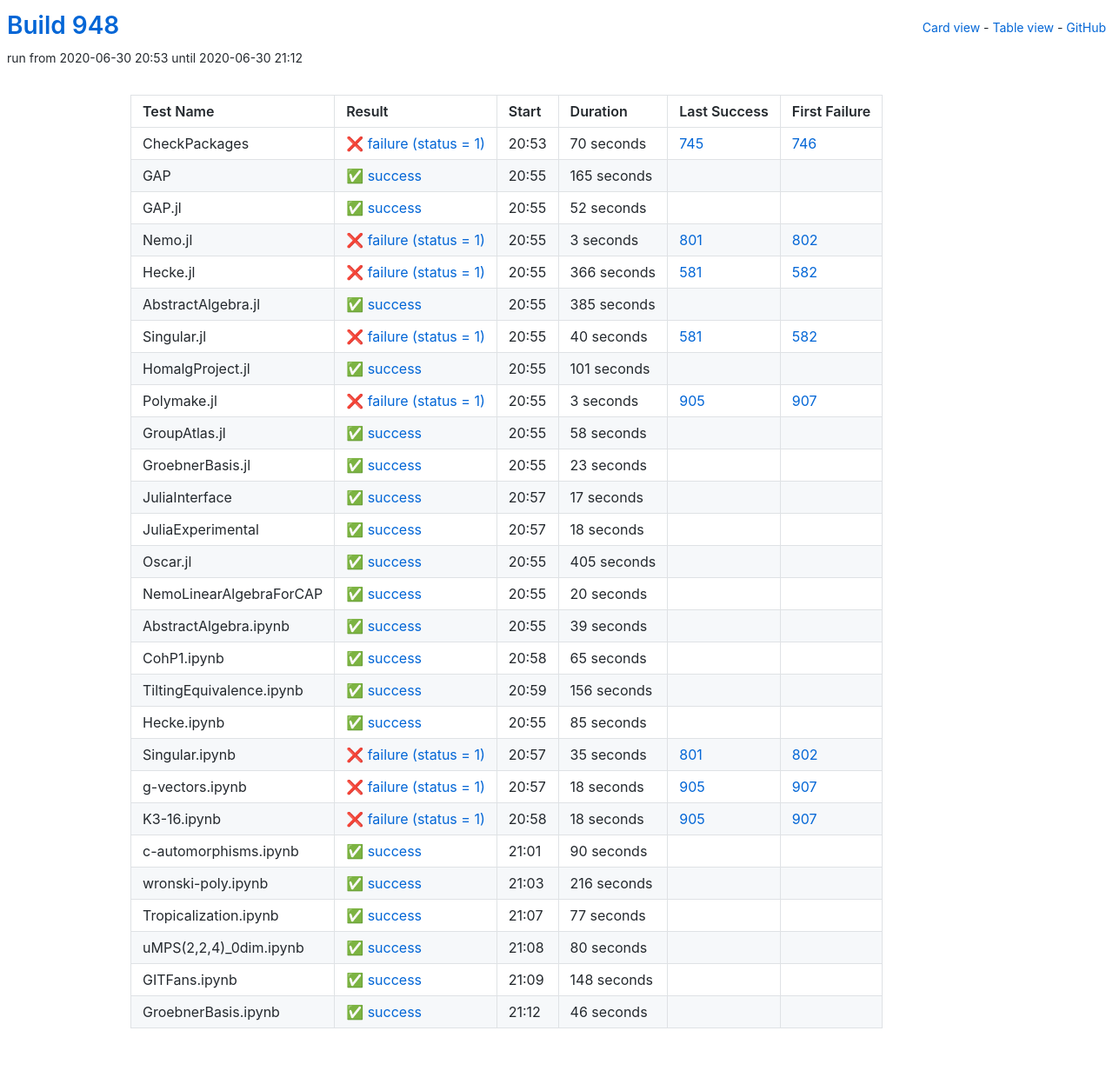
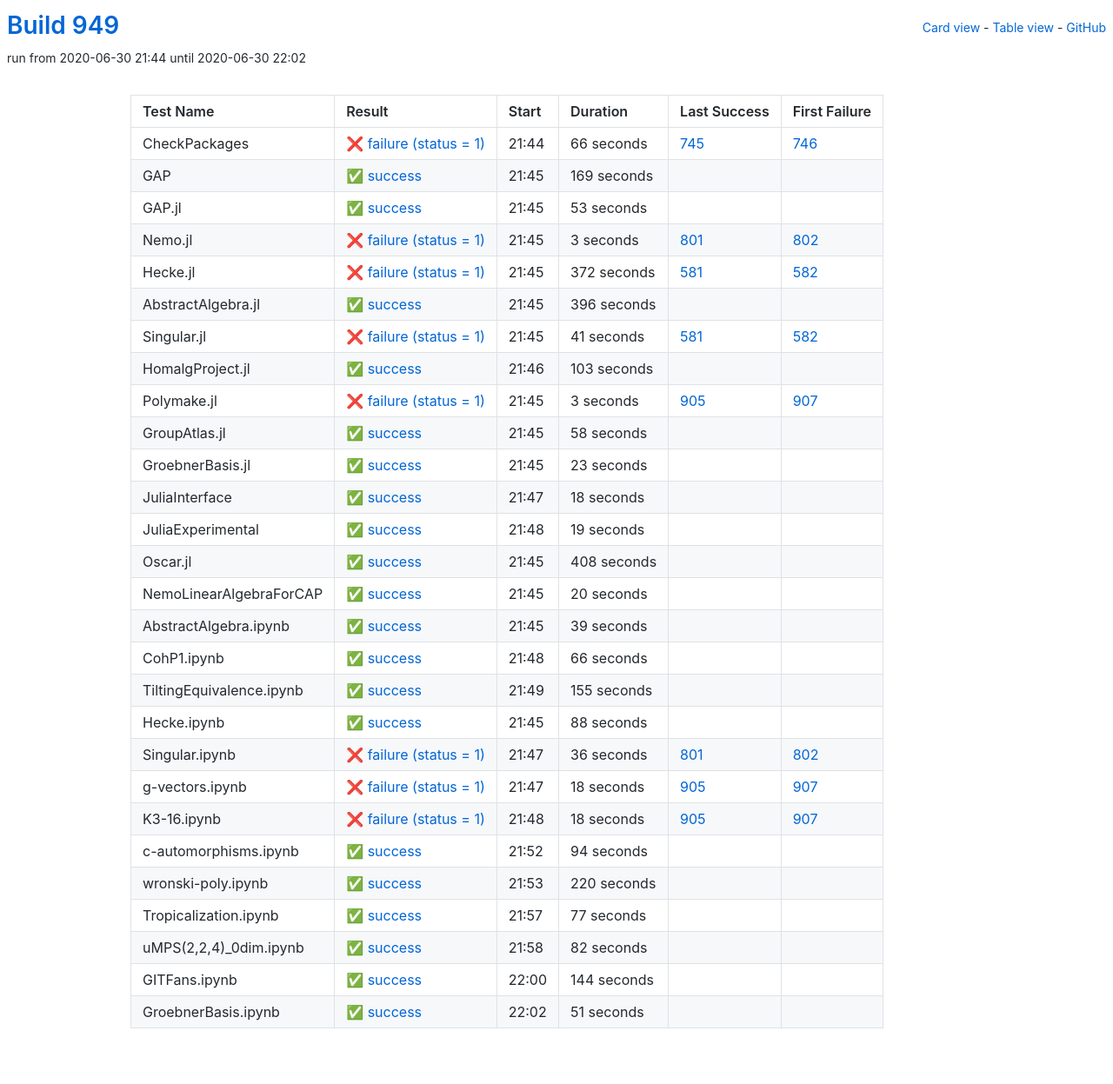
Before and after one commit to oscar-system/oscar-ci-status-1.4, a Jekyll site: the page built from table.html, in a window 1280 px wide. Shown: the whole page at 87% size. Built offline with Jekyll 4.4.1, drawn with Linux system fonts in a browser that asks for light colours.

Commit message:
Build #949

```diff
--- a/_data/ci.yml
+++ b/_data/ci.yml
@@ -1,6 +1,6 @@
 ---
-build: 948
-build_url: https://oscarci.mathematik.uni-kl.de/job/oscar-julia-1.4/948/
+build: 949
+build_url: https://oscarci.mathematik.uni-kl.de/job/oscar-julia-1.4/949/
 job: oscar-julia-1.4
 organization: oscar-system
 repo: oscar-ci-status-1.4
@@ -8,44 +8,44 @@ repourl: https://github.com/oscar-system/oscar-ci-status-1.4
 tests:
 - name: CheckPackages
   id: checkpackages
-  log: https://oscarci.mathematik.uni-kl.de/job/oscar-julia-1.4/948/artifact/logs/build-948/CheckPackages.log
-  start: 2020-06-30 20:53
+  log: https://oscarci.mathematik.uni-kl.de/job/oscar-julia-1.4/949/artifact/logs/build-949/CheckPackages.log
+  start: 2020-06-30 21:44
   success: false
   exitcode: 1
   status: failure
-  duration: 70
+  duration: 66
   last_success: 745
   last_success_url: https://oscarci.mathematik.uni-kl.de/job/oscar-julia-1.4/745/
   first_failure: 746
   first_failure_url: https://oscarci.mathematik.uni-kl.de/job/oscar-julia-1.4/746/
 - name: GAP
   id: gap
-  log: https://oscarci.mathematik.uni-kl.de/job/oscar-julia-1.4/948/artifact/logs/build-948/GAP.log
-  start: 2020-06-30 20:55
+  log: https://oscarci.mathematik.uni-kl.de/job/oscar-julia-1.4/949/artifact/logs/build-949/GAP.log
+  start: 2020-06-30 21:45
   success: true
   exitcode: 0
   status: success
-  duration: 165
+  duration: 169
   last_success: false
   last_success_url:
   first_failure: false
   first_failure_url:
 - name: GAP.jl
   id: gap-jl
-  log: https://oscarci.mathematik.uni-kl.de/job/oscar-julia-1.4/948/artifact/logs/build-948/GAP.jl.log
-  start: 2020-06-30 20:55
+  log: https://oscarci.mathematik.uni-kl.de/job/oscar-julia-1.4/949/artifact/logs/build-949/GAP.jl.log
+  start: 2020-06-30 21:45
   success: true
   exitcode: 0
   status: success
-  duration: 52
+  duration: 53
   last_success: false
   last_success_url:
   first_failure: false
   first_failure_url:
 - name: Nemo.jl
   id: nemo-jl
-  log: https://oscarci.mathematik.uni-kl.de/job/oscar-julia-1.4/948/artifact/logs/build-948/Nemo.jl.log
-  start: 2020-06-30 20:55
+  log: https://oscarci.mathematik.uni-kl.de/job/oscar-julia-1.4/949/artifact/logs/build-949/Nemo.jl.log
+  start: 2020-06-30 21:45
   success: false
   exitcode: 1
   status: failure
@@ -56,56 +56,56 @@ tests:
   first_failure_url: https://oscarci.mathematik.uni-kl.de/job/oscar-julia-1.4/802/
 - name: Hecke.jl
   id: hecke-jl
-  log: https://oscarci.mathematik.uni-kl.de/job/oscar-julia-1.4/948/artifact/logs/build-948/Hecke.jl.log
-  start: 2020-06-30 20:55
+  log: https://oscarci.mathematik.uni-kl.de/job/oscar-julia-1.4/949/artifact/logs/build-949/Hecke.jl.log
+  start: 2020-06-30 21:45
   success: false
   exitcode: 1
   status: failure
-  duration: 366
+  duration: 372
   last_success: 581
   last_success_url: https://oscarci.mathematik.uni-kl.de/job/oscar-julia-1.4/581/
   first_failure: 582
   first_failure_url: https://oscarci.mathematik.uni-kl.de/job/oscar-julia-1.4/582/
 - name: AbstractAlgebra.jl
   id: abstractalgebra-jl
-  log: https://oscarci.mathematik.uni-kl.de/job/oscar-julia-1.4/948/artifact/logs/build-948/AbstractAlgebra.jl.log
-  start: 2020-06-30 20:55
+  log: https://oscarci.mathematik.uni-kl.de/job/oscar-julia-1.4/949/artifact/logs/build-949/AbstractAlgebra.jl.log
+  start: 2020-06-30 21:45
   success: true
   exitcode: 0
   status: success
-  duration: 385
+  duration: 396
   last_success: false
   last_success_url:
   first_failure: false
   first_failure_url:
 - name: Singular.jl
   id: singular-jl
-  log: https://oscarci.mathematik.uni-kl.de/job/oscar-julia-1.4/948/artifact/logs/build-948/Singular.jl.log
-  start: 2020-06-30 20:55
+  log: https://oscarci.mathematik.uni-kl.de/job/oscar-julia-1.4/949/artifact/logs/build-949/Singular.jl.log
+  start: 2020-06-30 21:45
   success: false
   exitcode: 1
   status: failure
-  duration: 40
+  duration: 41
   last_success: 581
   last_success_url: https://oscarci.mathematik.uni-kl.de/job/oscar-julia-1.4/581/
   first_failure: 582
   first_failure_url: https://oscarci.mathematik.uni-kl.de/job/oscar-julia-1.4/582/
 - name: HomalgProject.jl
   id: homalgproject-jl
-  log: https://oscarci.mathematik.uni-kl.de/job/oscar-julia-1.4/948/artifact/logs/build-948/HomalgProject.jl.log
-  start: 2020-06-30 20:55
+  log: https://oscarci.mathematik.uni-kl.de/job/oscar-julia-1.4/949/artifact/logs/build-949/HomalgProject.jl.log
+  start: 2020-06-30 21:46
   success: true
   exitcode: 0
   status: success
-  duration: 101
+  duration: 103
   last_success: false
   last_success_url:
   first_failure: false
   first_failure_url:
 - name: Polymake.jl
   id: polymake-jl
-  log: https://oscarci.mathematik.uni-kl.de/job/oscar-julia-1.4/948/artifact/logs/build-948/Polymake.jl.log
-  start: 2020-06-30 20:55
+  log: https://oscarci.mathematik.uni-kl.de/job/oscar-julia-1.4/949/artifact/logs/build-949/Polymake.jl.log
+  start: 2020-06-30 21:45
   success: false
   exitcode: 1
   status: failure
@@ -116,8 +116,8 @@ tests:
   first_failure_url: https://oscarci.mathematik.uni-kl.de/job/oscar-julia-1.4/907/
 - name: GroupAtlas.jl
   id: groupatlas-jl
-  log: https://oscarci.mathematik.uni-kl.de/job/oscar-julia-1.4/948/artifact/logs/build-948/GroupAtlas.jl.log
-  start: 2020-06-30 20:55
+  log: https://oscarci.mathematik.uni-kl.de/job/oscar-julia-1.4/949/artifact/logs/build-949/GroupAtlas.jl.log
+  start: 2020-06-30 21:45
   success: true
   exitcode: 0
   status: success
@@ -128,8 +128,8 @@ tests:
   first_failure_url:
 - name: GroebnerBasis.jl
   id: groebnerbasis-jl
-  log: https://oscarci.mathematik.uni-kl.de/job/oscar-julia-1.4/948/artifact/logs/build-948/GroebnerBasis.jl.log
-  start: 2020-06-30 20:55
+  log: https://oscarci.mathematik.uni-kl.de/job/oscar-julia-1.4/949/artifact/logs/build-949/GroebnerBasis.jl.log
+  start: 2020-06-30 21:45
   success: true
   exitcode: 0
   status: success
@@ -140,20 +140,8 @@ tests:
   first_failure_url:
 - name: JuliaInterface
   id: juliainterface
-  log: https://oscarci.mathematik.uni-kl.de/job/oscar-julia-1.4/948/artifact/logs/build-948/JuliaInterface.log
-  start: 2020-06-30 20:57
-  success: true
-  exitcode: 0
-  status: success
-  duration: 17
-  last_success: false
-  last_success_url:
-  first_failure: false
-  first_failure_url:
-- name: JuliaExperimental
-  id: juliaexperimental
-  log: https://oscarci.mathematik.uni-kl.de/job/oscar-julia-1.4/948/artifact/logs/build-948/JuliaExperimental.log
-  start: 2020-06-30 20:57
+  log: https://oscarci.mathematik.uni-kl.de/job/oscar-julia-1.4/949/artifact/logs/build-949/JuliaInterface.log
+  start: 2020-06-30 21:47
   success: true
   exitcode: 0
   status: success
@@ -162,22 +150,34 @@ tests:
   last_success_url:
   first_failure: false
   first_failure_url:
-- name: Oscar.jl
-  id: oscar-jl
-  log: https://oscarci.mathematik.uni-kl.de/job/oscar-julia-1.4/948/artifact/logs/build-948/Oscar.jl.log
-  start: 2020-06-30 20:55
+- name: JuliaExperimental
+  id: juliaexperimental
+  log: https://oscarci.mathematik.uni-kl.de/job/oscar-julia-1.4/949/artifact/logs/build-949/JuliaExperimental.log
+  start: 2020-06-30 21:48
   success: true
   exitcode: 0
   status: success
-  duration: 405
+  duration: 19
+  last_success: false
+  last_success_url:
+  first_failure: false
+  first_failure_url:
+- name: Oscar.jl
+  id: oscar-jl
+  log: https://oscarci.mathematik.uni-kl.de/job/oscar-julia-1.4/949/artifact/logs/build-949/Oscar.jl.log
+  start: 2020-06-30 21:45
+  success: true
+  exitcode: 0
+  status: success
+  duration: 408
   last_success: false
   last_success_url:
   first_failure: false
   first_failure_url:
 - name: NemoLinearAlgebraForCAP
   id: nemolinearalgebraforcap
-  log: https://oscarci.mathematik.uni-kl.de/job/oscar-julia-1.4/948/artifact/logs/build-948/NemoLinearAlgebraForCAP.log
-  start: 2020-06-30 20:55
+  log: https://oscarci.mathematik.uni-kl.de/job/oscar-julia-1.4/949/artifact/logs/build-949/NemoLinearAlgebraForCAP.log
+  start: 2020-06-30 21:45
   success: true
   exitcode: 0
   status: success
@@ -188,8 +188,8 @@ tests:
   first_failure_url:
 - name: AbstractAlgebra.ipynb
   id: abstractalgebra-ipynb
-  log: https://oscarci.mathematik.uni-kl.de/job/oscar-julia-1.4/948/artifact/logs/build-948/AbstractAlgebra.ipynb.log
-  start: 2020-06-30 20:55
+  log: https://oscarci.mathematik.uni-kl.de/job/oscar-julia-1.4/949/artifact/logs/build-949/AbstractAlgebra.ipynb.log
+  start: 2020-06-30 21:45
   success: true
   exitcode: 0
   status: success
@@ -200,56 +200,56 @@ tests:
   first_failure_url:
 - name: CohP1.ipynb
   id: cohp1-ipynb
-  log: https://oscarci.mathematik.uni-kl.de/job/oscar-julia-1.4/948/artifact/logs/build-948/CohP1.ipynb.log
-  start: 2020-06-30 20:58
+  log: https://oscarci.mathematik.uni-kl.de/job/oscar-julia-1.4/949/artifact/logs/build-949/CohP1.ipynb.log
+  start: 2020-06-30 21:48
   success: true
   exitcode: 0
   status: success
-  duration: 65
+  duration: 66
   last_success: false
   last_success_url:
   first_failure: false
   first_failure_url:
 - name: TiltingEquivalence.ipynb
   id: tiltingequivalence-ipynb
-  log: https://oscarci.mathematik.uni-kl.de/job/oscar-julia-1.4/948/artifact/logs/build-948/TiltingEquivalence.ipynb.log
-  start: 2020-06-30 20:59
+  log: https://oscarci.mathematik.uni-kl.de/job/oscar-julia-1.4/949/artifact/logs/build-949/TiltingEquivalence.ipynb.log
+  start: 2020-06-30 21:49
   success: true
   exitcode: 0
   status: success
-  duration: 156
+  duration: 155
   last_success: false
   last_success_url:
   first_failure: false
   first_failure_url:
 - name: Hecke.ipynb
   id: hecke-ipynb
-  log: https://oscarci.mathematik.uni-kl.de/job/oscar-julia-1.4/948/artifact/logs/build-948/Hecke.ipynb.log
-  start: 2020-06-30 20:55
+  log: https://oscarci.mathematik.uni-kl.de/job/oscar-julia-1.4/949/artifact/logs/build-949/Hecke.ipynb.log
+  start: 2020-06-30 21:45
   success: true
   exitcode: 0
   status: success
-  duration: 85
+  duration: 88
   last_success: false
   last_success_url:
   first_failure: false
   first_failure_url:
 - name: Singular.ipynb
   id: singular-ipynb
-  log: https://oscarci.mathematik.uni-kl.de/job/oscar-julia-1.4/948/artifact/logs/build-948/Singular.ipynb.log
-  start: 2020-06-30 20:57
+  log: https://oscarci.mathematik.uni-kl.de/job/oscar-julia-1.4/949/artifact/logs/build-949/Singular.ipynb.log
+  start: 2020-06-30 21:47
   success: false
   exitcode: 1
   status: failure
-  duration: 35
+  duration: 36
   last_success: 801
   last_success_url: https://oscarci.mathematik.uni-kl.de/job/oscar-julia-1.4/801/
   first_failure: 802
   first_failure_url: https://oscarci.mathematik.uni-kl.de/job/oscar-julia-1.4/802/
 - name: g-vectors.ipynb
   id: g-vectors-ipynb
-  log: https://oscarci.mathematik.uni-kl.de/job/oscar-julia-1.4/948/artifact/logs/build-948/g-vectors.ipynb.log
-  start: 2020-06-30 20:57
+  log: https://oscarci.mathematik.uni-kl.de/job/oscar-julia-1.4/949/artifact/logs/build-949/g-vectors.ipynb.log
+  start: 2020-06-30 21:47
   success: false
   exitcode: 1
   status: failure
@@ -260,8 +260,8 @@ tests:
   first_failure_url: https://oscarci.mathematik.uni-kl.de/job/oscar-julia-1.4/907/
 - name: K3-16.ipynb
   id: k3-16-ipynb
-  log: https://oscarci.mathematik.uni-kl.de/job/oscar-julia-1.4/948/artifact/logs/build-948/K3-16.ipynb.log
-  start: 2020-06-30 20:58
+  log: https://oscarci.mathematik.uni-kl.de/job/oscar-julia-1.4/949/artifact/logs/build-949/K3-16.ipynb.log
+  start: 2020-06-30 21:48
   success: false
   exitcode: 1
   status: failure
@@ -272,32 +272,32 @@ tests:
   first_failure_url: https://oscarci.mathematik.uni-kl.de/job/oscar-julia-1.4/907/
 - name: c-automorphisms.ipynb
   id: c-automorphisms-ipynb
-  log: https://oscarci.mathematik.uni-kl.de/job/oscar-julia-1.4/948/artifact/logs/build-948/c-automorphisms.ipynb.log
-  start: 2020-06-30 21:01
+  log: https://oscarci.mathematik.uni-kl.de/job/oscar-julia-1.4/949/artifact/logs/build-949/c-automorphisms.ipynb.log
+  start: 2020-06-30 21:52
   success: true
   exitcode: 0
   status: success
-  duration: 90
+  duration: 94
   last_success: false
   last_success_url:
   first_failure: false
   first_failure_url:
 - name: wronski-poly.ipynb
   id: wronski-poly-ipynb
-  log: https://oscarci.mathematik.uni-kl.de/job/oscar-julia-1.4/948/artifact/logs/build-948/wronski-poly.ipynb.log
-  start: 2020-06-30 21:03
+  log: https://oscarci.mathematik.uni-kl.de/job/oscar-julia-1.4/949/artifact/logs/build-949/wronski-poly.ipynb.log
+  start: 2020-06-30 21:53
   success: true
   exitcode: 0
   status: success
-  duration: 216
+  duration: 220
   last_success: false
   last_success_url:
   first_failure: false
   first_failure_url:
 - name: Tropicalization.ipynb
   id: tropicalization-ipynb
-  log: https://oscarci.mathematik.uni-kl.de/job/oscar-julia-1.4/948/artifact/logs/build-948/Tropicalization.ipynb.log
-  start: 2020-06-30 21:07
+  log: https://oscarci.mathematik.uni-kl.de/job/oscar-julia-1.4/949/artifact/logs/build-949/Tropicalization.ipynb.log
+  start: 2020-06-30 21:57
   success: true
   exitcode: 0
   status: success
@@ -308,36 +308,36 @@ tests:
   first_failure_url:
 - name: uMPS(2,2,4)_0dim.ipynb
   id: umps-2-2-4-0dim-ipynb
-  log: https://oscarci.mathematik.uni-kl.de/job/oscar-julia-1.4/948/artifact/logs/build-948/uMPS-2-2-4-_0dim.ipynb.log
-  start: 2020-06-30 21:08
+  log: https://oscarci.mathematik.uni-kl.de/job/oscar-julia-1.4/949/artifact/logs/build-949/uMPS-2-2-4-_0dim.ipynb.log
+  start: 2020-06-30 21:58
   success: true
   exitcode: 0
   status: success
-  duration: 80
+  duration: 82
   last_success: false
   last_success_url:
   first_failure: false
   first_failure_url:
 - name: GITFans.ipynb
   id: gitfans-ipynb
-  log: https://oscarci.mathematik.uni-kl.de/job/oscar-julia-1.4/948/artifact/logs/build-948/GITFans.ipynb.log
-  start: 2020-06-30 21:09
+  log: https://oscarci.mathematik.uni-kl.de/job/oscar-julia-1.4/949/artifact/logs/build-949/GITFans.ipynb.log
+  start: 2020-06-30 22:00
   success: true
   exitcode: 0
   status: success
-  duration: 148
+  duration: 144
   last_success: false
   last_success_url:
   first_failure: false
   first_failure_url:
 - name: GroebnerBasis.ipynb
   id: groebnerbasis-ipynb
-  log: https://oscarci.mathematik.uni-kl.de/job/oscar-julia-1.4/948/artifact/logs/build-948/GroebnerBasis.ipynb.log
-  start: 2020-06-30 21:12
+  log: https://oscarci.mathematik.uni-kl.de/job/oscar-julia-1.4/949/artifact/logs/build-949/GroebnerBasis.ipynb.log
+  start: 2020-06-30 22:02
   success: true
   exitcode: 0
   status: success
-  duration: 46
+  duration: 51
   last_success: false
   last_success_url:
   first_failure: false
```
Also changed, not shown: README.md.
